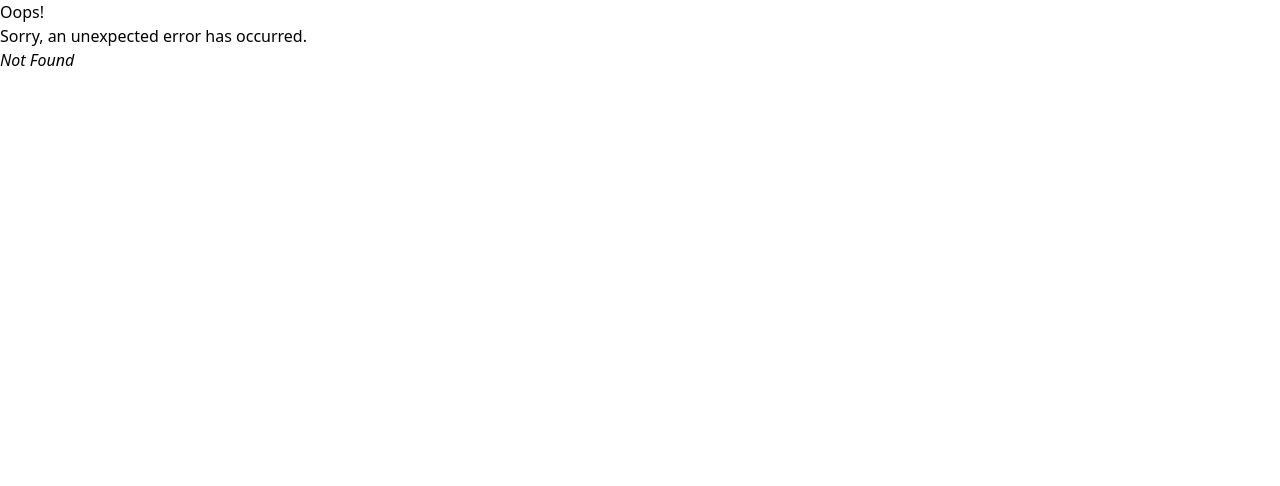
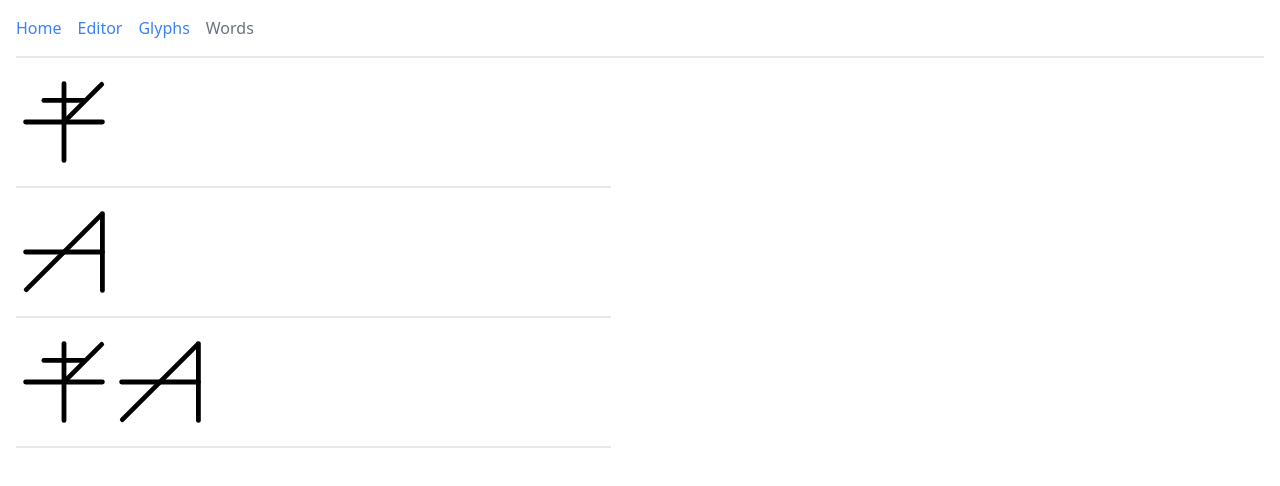
Before and after one commit to mendelbrot/tokui, a React (Create React App) app: page /words in a window 1280 px wide. Before the commit this address had no page. Shown: the top 486 px of the page. Built offline with nearby package versions, Linux system fonts and the light colour scheme.

Commit message:
started a words page

```diff
--- a/src/data/words.js
+++ b/src/data/words.js
@@ -2,7 +2,7 @@ const words = [
   {
     id: 1,
     written: 'to',
-    meanings: ['talk', 'speak', 'communicate', 'say', 'express', 'abc', 'abc', 'bc'],
+    meanings: ['talk', 'speak', 'communicate', 'say', 'express',],
     tags: ['tokipona'],
     tokipona: 'toki',
   },
@@ -13,6 +13,13 @@ const words = [
     tags: [],
     tokipona: null,
   },
+  {
+    id: 3,
+    written: 'to kui',
+    meanings: ['the name of this language'],
+    tags: [],
+    tokipona: null,
+  },
 ]
 
 export default words
--- a/src/index.jsx
+++ b/src/index.jsx
@@ -6,6 +6,7 @@ import Root from './pages/root'
 import Glyphs from './pages/glyphs'
 import GlyphPage from './pages/glyph-page'
 import Editor from './pages/editor'
+import Words from './pages/words'
 import './index.css'
 import reportWebVitals from './reportWebVitals'
 import {
@@ -35,6 +36,10 @@ const router = createBrowserRouter([
         path: '/glyphs/:letters',
         element: <GlyphPage />,
       },
+      {
+        path: '/words',
+        element: <Words />,
+      },
     ],
   },
 
--- a/src/pages/editor.jsx
+++ b/src/pages/editor.jsx
@@ -75,8 +75,8 @@ function Editor() {
           <textarea
             value={text}
             onChange={handleTextChange}
-            className='border-2 rounded-lg p-2 m-2 w-[50vw] sm:w-96'/>
-          <div className='flex flex-col' >
+            className='border-2 rounded-lg p-2 m-2 mt-4 w-[50vw] sm:w-96'/>
+          <div className='flex flex-col mt-2' >
             <button onClick={handleOpen} className='border-2 rounded-lg p-2 m-2 hover:border-black'>Open</button>
             <button onClick={handleSave} className='border-2 rounded-lg p-2 m-2 hover:border-black'>Save</button>
           </div>
--- a/src/pages/glyph-page.jsx
+++ b/src/pages/glyph-page.jsx
@@ -20,7 +20,7 @@ function GlyphPage() {
       {thisWord && <div className='prose' >
         {thisWord.meanings && thisWord.meanings.length > 0 && <div>
           <h3>meanings</h3>
-          <div className='max-h-48 flex flex-wrap' >
+          <div className='flex flex-wrap' >
             {thisWord.meanings.map(m =>
               <div key={m} className='border-2 mr-1 mb-1 px-2 py-1 rounded-lg w-36' >
                 {m}
@@ -30,11 +30,13 @@ function GlyphPage() {
         </div>}
         {thisWord.tags && thisWord.tags.length > 0 && <div>
           <h3>tags</h3>
-          {thisWord.tags.map(m =>
-            <div key={m} className='border-2 mr-1 mb-1 px-2 py-1 rounded-lg w-36' >
-              {m}
-            </div>
-          )}
+          <div className='flex flex-wrap' >
+            {thisWord.tags.map(m =>
+              <div key={m} className='border-2 mr-1 mb-1 px-2 py-1 rounded-lg w-36' >
+                {m}
+              </div>
+            )}
+          </div>
         </div>}
         {thisWord.tokipona && <div>
           <h3>toki pona equivalent</h3>
--- a/src/pages/home.jsx
+++ b/src/pages/home.jsx
@@ -6,4 +6,4 @@ function Home() {
   )
 }
 
-export default Home;
+export default Home
--- a/src/pages/root.jsx
+++ b/src/pages/root.jsx
@@ -6,10 +6,11 @@ const navLinkClass = ({ isActive, isPending }) =>
 function Root() {
   return (
     <div className='m-4'>
-      <div className='mb-4'>
+      <div className='pb-4 border-b-2 mb-4'>
         <NavLink className={navLinkClass} to='/' >Home</NavLink>
         <NavLink className={navLinkClass} to='editor' >Editor</NavLink>
         <NavLink className={navLinkClass} to='glyphs' >Glyphs</NavLink>
+        <NavLink className={navLinkClass} to='words' >Words</NavLink>
       </div>
       <Outlet />
     </div>
--- /dev/null
+++ b/src/pages/words.jsx
@@ -0,0 +1,23 @@
+import Glyph from '../components/glyph'
+import { Link } from 'react-router-dom'
+import words from '../data/words'
+
+function WordComp({word = ''}) {
+  const glyphs = word.split(' ')
+
+  return (
+    <div className='flex py-2 sm:py-4 border-b-2 first:pt-0' >
+      {glyphs.map(g => <div className='w-12 sm:w-24'><Glyph letters={g}/></div>)}
+    </div>
+  )
+}
+
+function Words() {
+  return (
+    <div className='prose max-w-prose'>
+      {words.map(w => <WordComp word={w.written} />)}
+    </div>
+  )
+}
+
+export default Words
```
